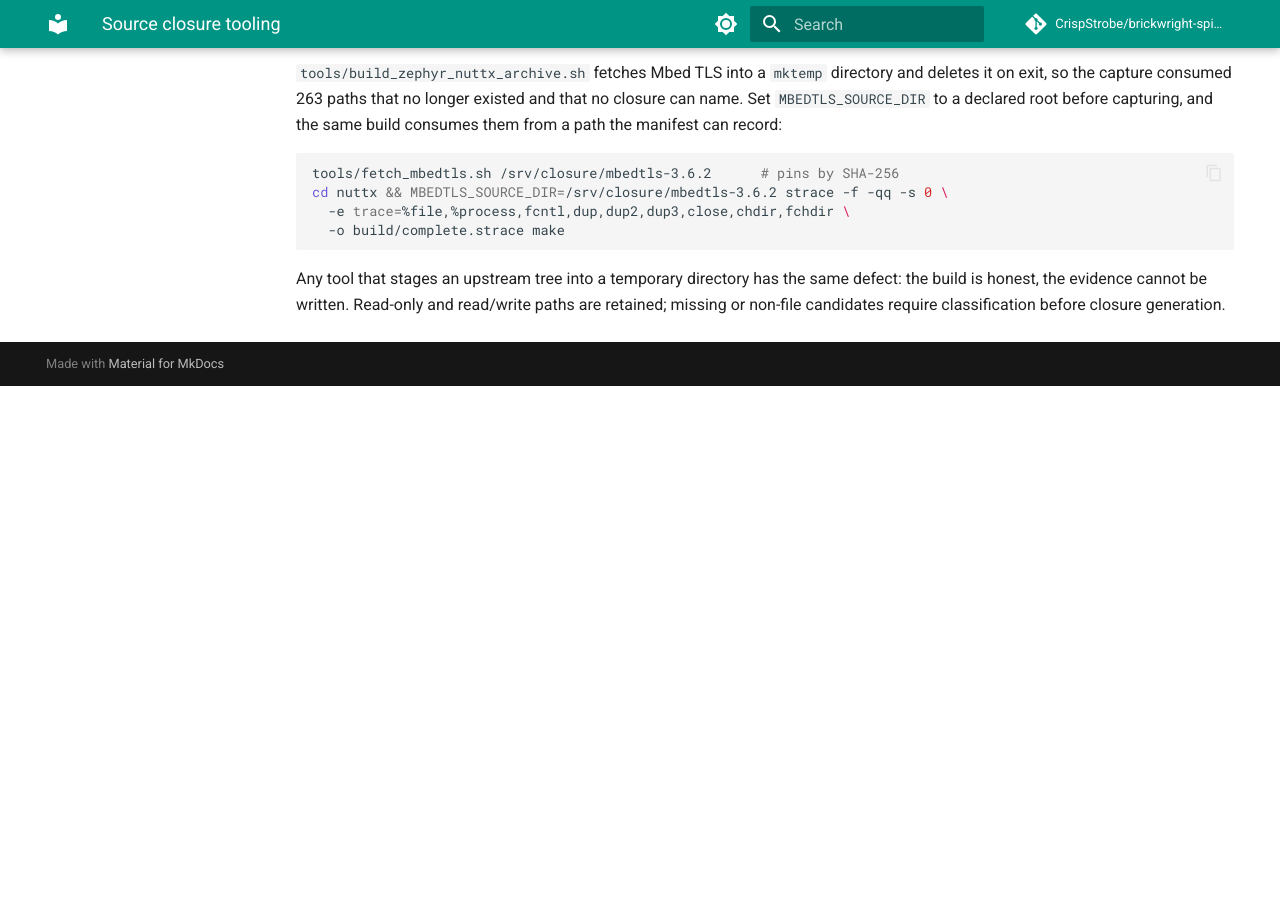
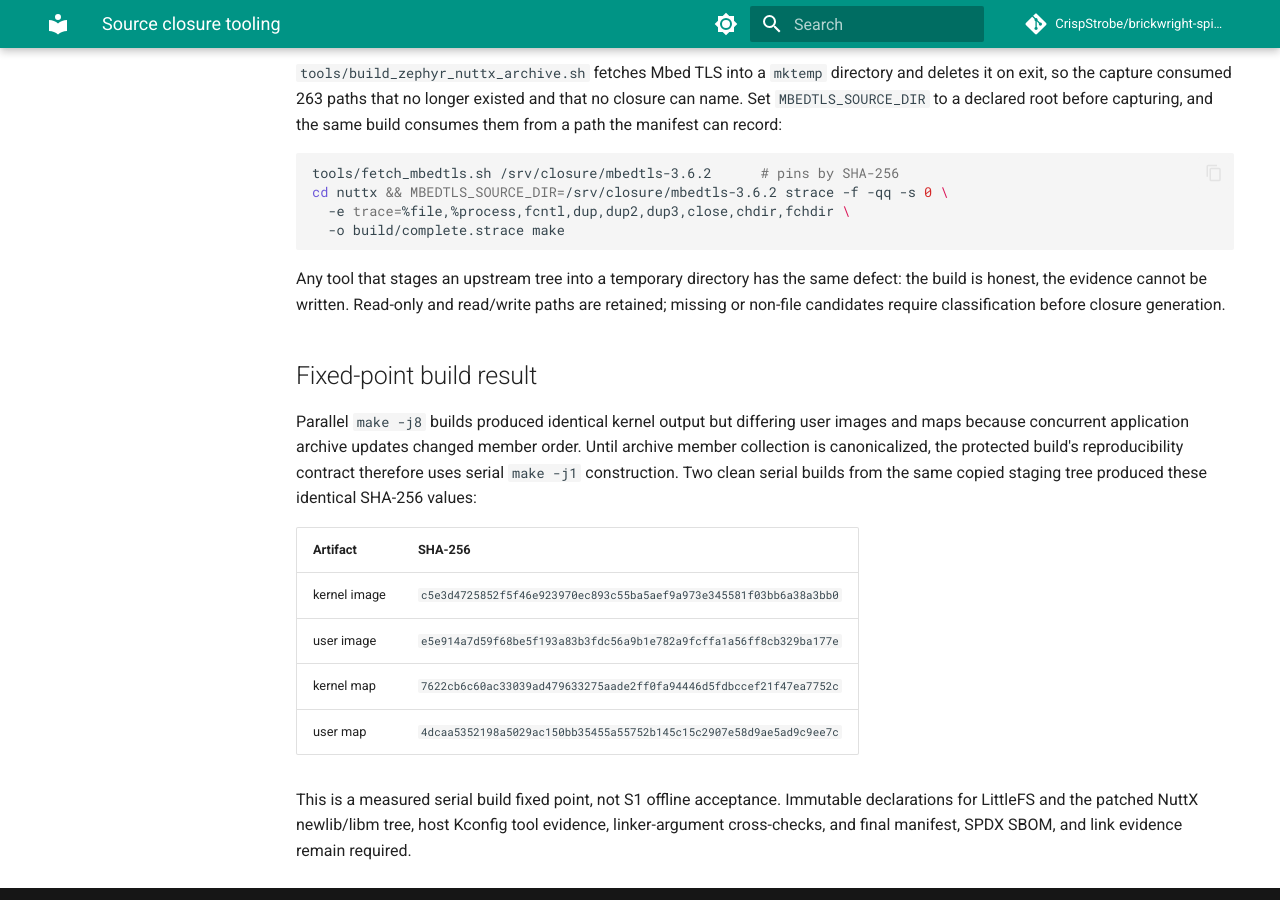
Before and after one commit to CrispStrobe/brickwright-spike-prime-fw, an MkDocs documentation site: the page built from docs/en/project/source-closure-tooling.md, in a window 1280 px wide and 900 px high, scrolled down 2625 px. Built offline with MkDocs 1.6.1 and Material for MkDocs 9.7.7, drawn with Linux system fonts in a browser that asks for light colours; comment, search, counter and statistics services are not loaded; before the commit the page ends 3011 px from its top, so only the background shows below that.

Commit message:
closure: record serial fixed-point build

```diff
--- a/docs/en/project/source-closure-tooling.md
+++ b/docs/en/project/source-closure-tooling.md
@@ -160,3 +160,24 @@ Any tool that stages an upstream tree into a temporary directory has the same
 defect: the build is honest, the evidence cannot be written. Read-only and read/write paths are
 retained; missing or non-file candidates require classification before closure
 generation.
+
+## Fixed-point build result
+
+Parallel `make -j8` builds produced identical kernel output but differing user
+images and maps because concurrent application archive updates changed member
+order. Until archive member collection is canonicalized, the protected build's
+reproducibility contract therefore uses serial `make -j1` construction. Two
+clean serial builds from the same copied staging tree produced these identical
+SHA-256 values:
+
+| Artifact | SHA-256 |
+| --- | --- |
+| kernel image | `c5e3d4725852f5f46e923970ec893c55ba5aef9a973e345581f03bb6a38a3bb0` |
+| user image | `e5e914a7d59f68be5f193a83b3fdc56a9b1e782a9fcffa1a56ff8cb329ba177e` |
+| kernel map | `7622cb6c60ac33039ad479633275aade2ff0fa94446d5fdbccef21f47ea7752c` |
+| user map | `4dcaa5352198a5029ac150bb35455a55752b145c15c2907e58d9ae5ad9c9ee7c` |
+
+This is a measured serial build fixed point, not S1 offline acceptance. Immutable
+declarations for LittleFS and the patched NuttX newlib/libm tree, host Kconfig
+tool evidence, linker-argument cross-checks, and final manifest, SPDX SBOM, and
+link evidence remain required.
```
Also changed, not shown: HISTORY.md (+8 -0 lines), PLAN.md (+10 -1 lines), 1 other file.
